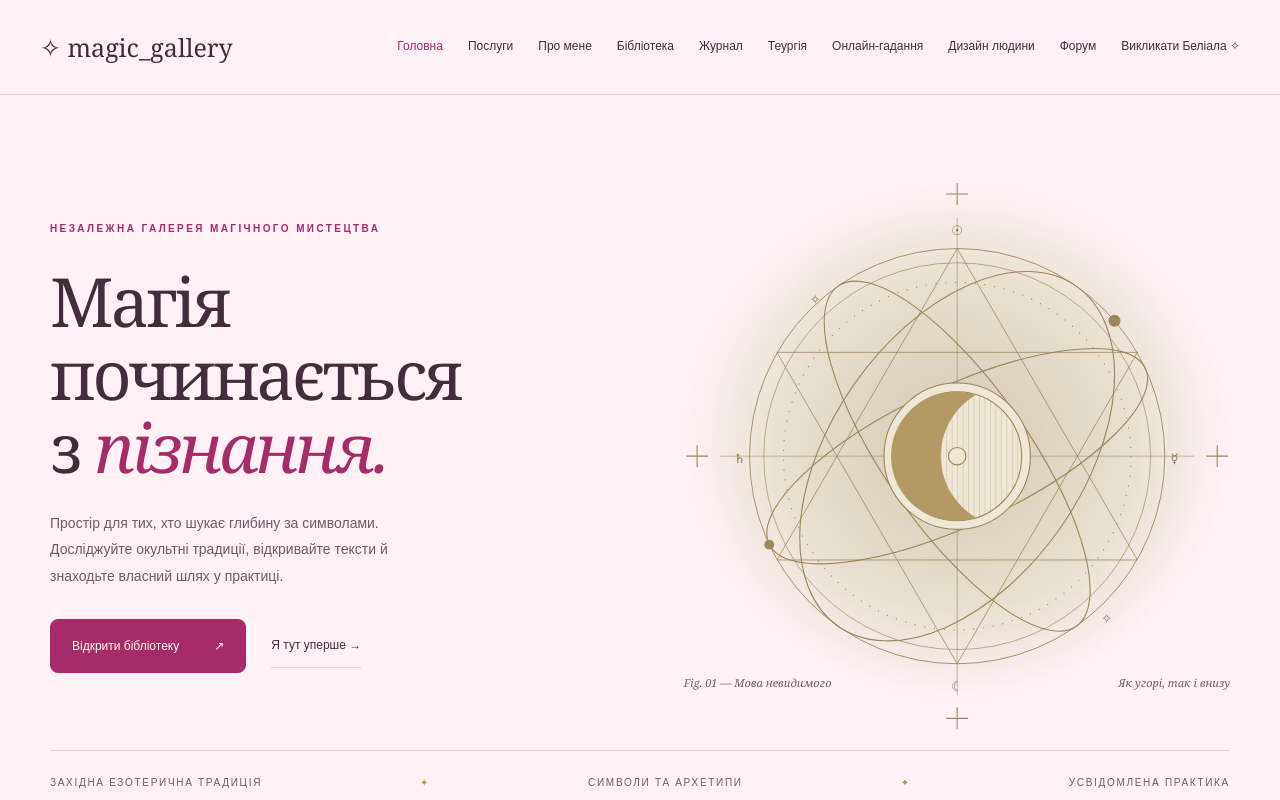
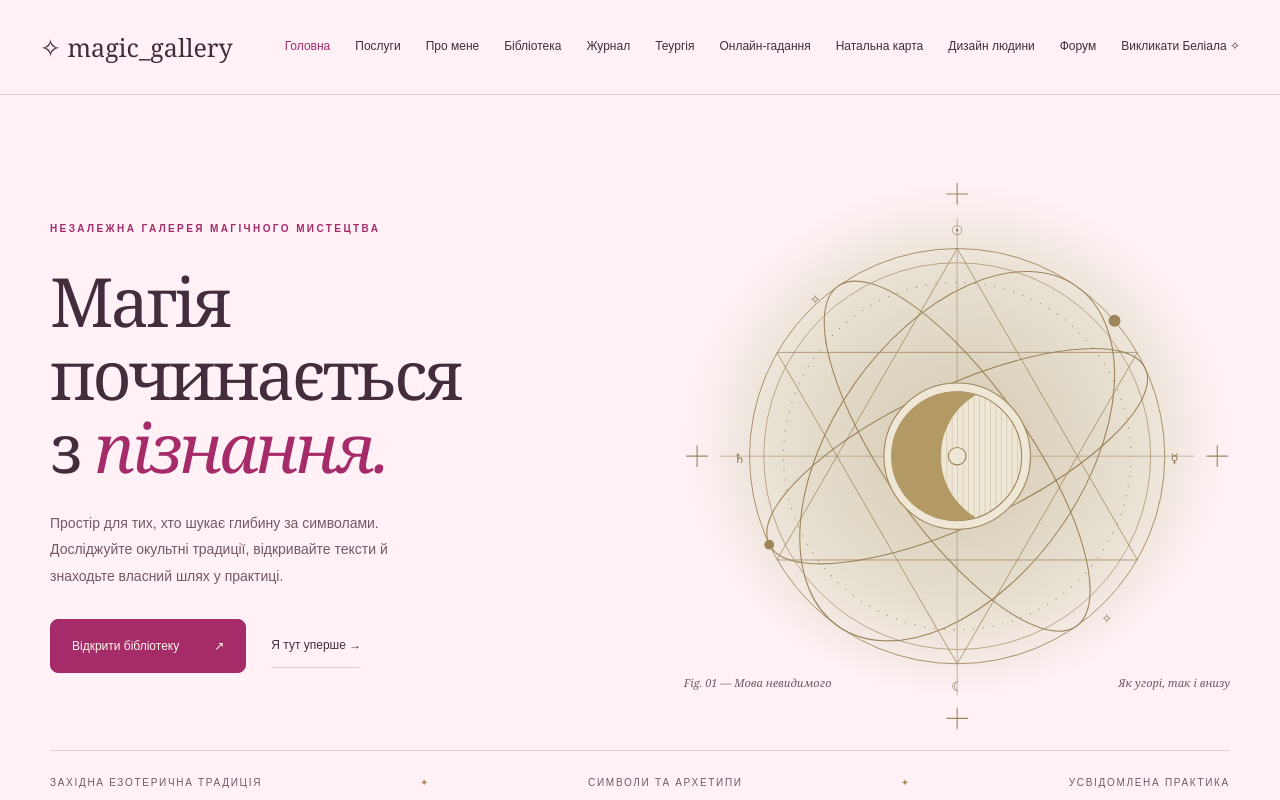
Before and after one commit to Neteru007/Neteru007.github.io, an Angular app in the folder angular/: page / in a window 1280 px wide. Shown: the top 800 px of the page. Built offline with nearby package versions, Linux system fonts and the light colour scheme.

Commit message:
Add natal chart route and navigation entry

```diff
--- a/angular/src/app/layout/header/header.component.html
+++ b/angular/src/app/layout/header/header.component.html
@@ -22,6 +22,7 @@
     ><a routerLink="/" fragment="journal">Журнал</a
     ><a routerLink="/theurgy" routerLinkActive="active">Теургія</a
     ><a routerLink="/divination" routerLinkActive="active">Онлайн-гадання</a
+    ><a routerLink="/natal-chart" routerLinkActive="active">Натальна карта</a
     ><a routerLink="/human-design" routerLinkActive="active">Дизайн людини</a
     ><a routerLink="/forum" routerLinkActive="active">Форум</a
     ><a routerLink="/belial" routerLinkActive="active">Викликати Беліала ✧</a>
```
